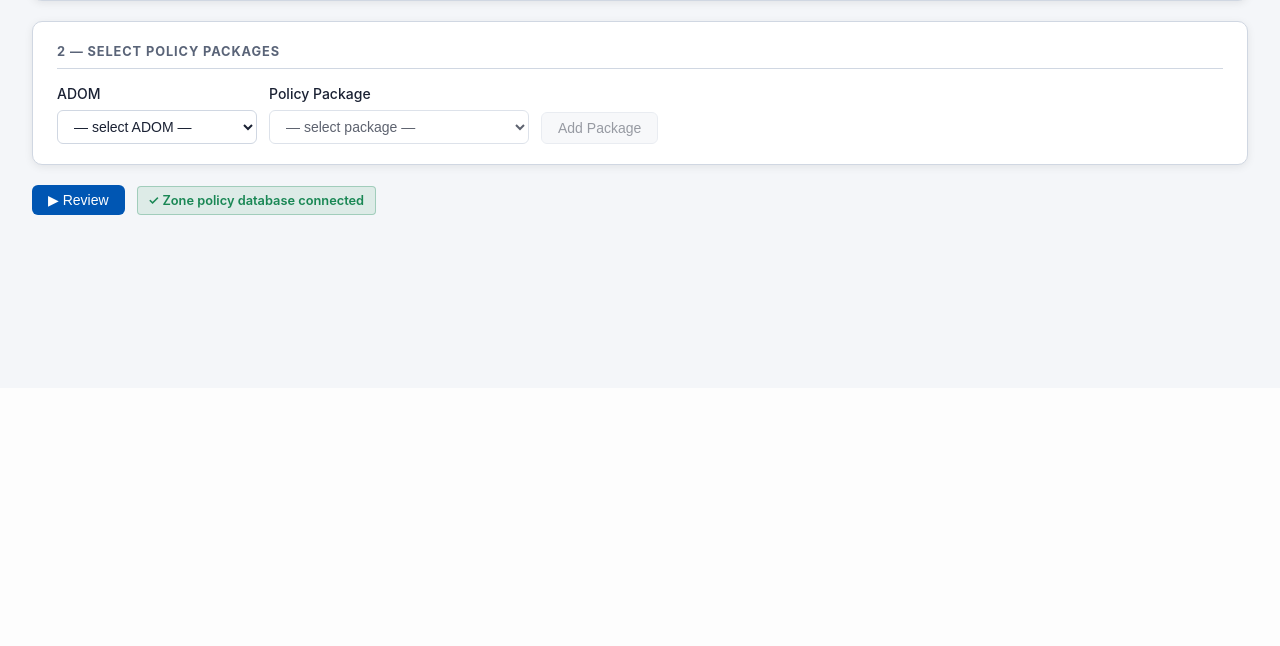
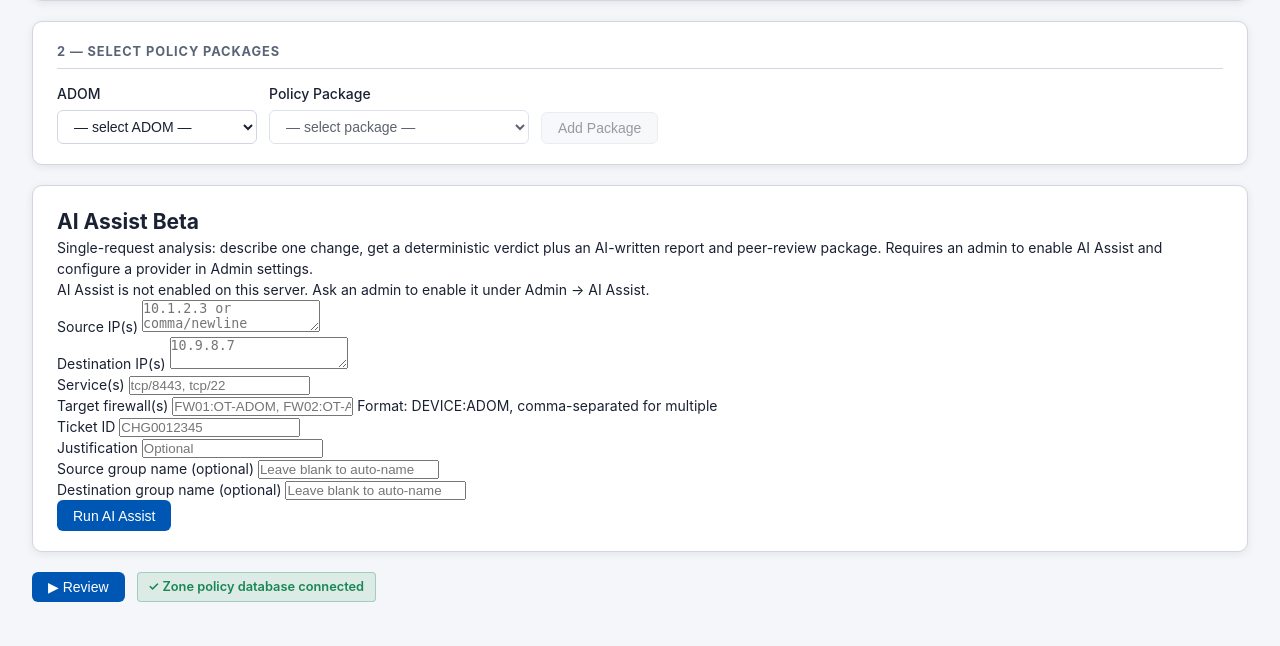
Before and after one commit to Alski-MPLS/4thealth-plus, a Flask app: page /rule-review in a window 1280 px wide. Shown: the part 412-1058 px from the top of the page. Before the commit the page ends 627 px from the top, so only its background shows below. Run offline with Flask 3, Linux system fonts and the light colour scheme; the visitor is signed in with stand-in values (Sample User, id 1); parts of the project's set-up code (start-up, migrations or seed data) failed here and were passed over.

Commit message:
Add AI Assist panel to the Rule Validation UI
Adds the AI Assist section to rule_review.html and its JS logic to
rule_review.js, per task 10 of the phase-2 plan. Deviates from the
brief's literal proposal for the availability check: instead of
probing POST /api/rule-review/ai-assist with an empty body to read
the 503, added a GET /api/rule-review/ai-assist-status endpoint
mirroring the existing rr_zone_status/checkZoneStatus() pattern
already used in this file for the zone-policy-DB status badge. This
is more consistent with the codebase's established convention for
lightweight feature-availability checks and avoids depending on
route validation-ordering behavior.

```diff
--- a/app/routes/rule_review_routes.py
+++ b/app/routes/rule_review_routes.py
@@ -9,6 +9,7 @@
   POST /api/rule-review/parse-import        — parse uploaded CSV or XLSX
   POST /api/rule-review/analyze             — run analysis
   GET  /api/rule-review/zone-status         — is zone policy DB available?
+  GET  /api/rule-review/ai-assist-status    — is AI Assist enabled?
   POST /api/rule-review/ai-assist           — single-request AI Assist (planner + LLM narration)
 """
 
@@ -353,6 +354,14 @@
 # ── AI Assist ─────────────────────────────────────────────────────────────────
 
 
+@bp.route("/api/rule-review/ai-assist-status")
+@tab_required("rule_review")
+def rr_ai_assist_status():
+    from app.app_settings import get_setting
+
+    return jsonify({"available": get_setting("ai_assist_enabled", False)})
+
+
 @bp.route("/api/rule-review/ai-assist", methods=["POST"])
 @tab_required("rule_review")
 def rr_ai_assist():
--- a/app/static/js/rule_review.js
+++ b/app/static/js/rule_review.js
@@ -648,3 +648,142 @@
 loadAdoms();
 checkZoneStatus();
 document.getElementById('rrZoneStatus').style.display = '';
+
+// ── AI Assist ─────────────────────────────────────────────────────────────
+
+let aiAssistLastPayload = null;
+
+function parseAiIPs(raw) {
+  return raw.split(/[\n,]+/).map(s => s.trim()).filter(Boolean).join(', ');
+}
+
+function parseAiFirewalls(raw) {
+  return raw.split(',').map(s => s.trim()).filter(Boolean).map(tok => {
+    const [device, adom] = tok.split(':').map(s => (s || '').trim());
+    return { device, adom };
+  });
+}
+
+async function checkAiAssistAvailable() {
+  try {
+    const resp = await fetch('/api/rule-review/ai-assist-status');
+    const data = await resp.json();
+    if (!data.available) {
+      document.getElementById('rrAiDisabledNotice').style.display = '';
+      document.getElementById('rrAiSubmitBtn').disabled = true;
+    }
+  } catch (e) {
+    // Non-fatal — the form's own submit handler will surface any real error.
+  }
+}
+
+async function runAiAssist(evt) {
+  evt.preventDefault();
+  const errEl = document.getElementById('rrAiError');
+  const resultEl = document.getElementById('rrAiResult');
+  const runningEl = document.getElementById('rrAiRunning');
+  errEl.style.display = 'none';
+  resultEl.style.display = 'none';
+  runningEl.style.display = '';
+
+  const payload = {
+    src: parseAiIPs(document.getElementById('rrAiSrc').value),
+    dst: parseAiIPs(document.getElementById('rrAiDst').value),
+    service: document.getElementById('rrAiSvc').value.trim(),
+    firewalls: parseAiFirewalls(document.getElementById('rrAiFirewalls').value),
+    ticket_id: document.getElementById('rrAiTicket').value.trim(),
+    justification: document.getElementById('rrAiJustification').value.trim(),
+    src_group: document.getElementById('rrAiSrcGroup').value.trim(),
+    dst_group: document.getElementById('rrAiDstGroup').value.trim(),
+  };
+
+  try {
+    const resp = await fetch('/api/rule-review/ai-assist', {
+      method: 'POST',
+      headers: { 'Content-Type': 'application/json', 'X-CSRF-Token': window.CSRF_TOKEN || '' },
+      body: JSON.stringify(payload),
+    });
+    const data = await resp.json();
+    runningEl.style.display = 'none';
+    if (!resp.ok) {
+      errEl.textContent = data.error || `Request failed (${resp.status})`;
+      errEl.style.display = '';
+      return;
+    }
+    renderAiResult(data);
+  } catch (e) {
+    runningEl.style.display = 'none';
+    errEl.textContent = 'Request failed: ' + e.message;
+    errEl.style.display = '';
+  }
+}
+
+function renderAiResult(data) {
+  aiAssistLastPayload = data;
+  const plan = data.plan;
+  document.getElementById('rrAiVerdict').textContent = plan.cli_status;
+  document.getElementById('rrAiPlanSummary').textContent = plan.recommendation || '';
+
+  const pathEl = document.getElementById('rrAiPathRelevance');
+  const pathEntries = Object.entries(data.path_relevance || {});
+  if (pathEntries.length) {
+    pathEl.innerHTML = pathEntries.map(([device, pr]) => {
+      const status = pr.in_path === true ? 'In path' : pr.in_path === false ? 'Not in path' : 'Unknown';
+      return `<div><strong>${device}:</strong> ${status} (${pr.confidence || 'low'} confidence)</div>`;
+    }).join('');
+    pathEl.style.display = '';
+  } else {
+    pathEl.style.display = 'none';
+  }
+
+  const narrEl = document.getElementById('rrAiNarrative');
+  const narrErrEl = document.getElementById('rrAiNarrativeError');
+  if (data.narrative) {
+    narrEl.textContent = data.narrative;
+    narrErrEl.style.display = 'none';
+  } else {
+    narrEl.textContent = '';
+    narrErrEl.textContent = 'AI summary unavailable: ' + (data.narrative_error || 'unknown error');
+    narrErrEl.style.display = '';
+  }
+
+  const cliLines = (plan.firewalls || [])
+    .filter(fw => fw.policy_cli)
+    .map(fw => `# ${fw.firewall}\n${fw.policy_cli}`);
+  document.getElementById('rrAiCliOutput').textContent = cliLines.join('\n\n');
+
+  document.getElementById('rrAiResult').style.display = '';
+}
+
+function copyAiCli() {
+  const text = document.getElementById('rrAiCliOutput').textContent;
+  navigator.clipboard.writeText(text).catch(() => {});
+}
+
+function downloadAiPackage() {
+  if (!aiAssistLastPayload) return;
+  const plan = aiAssistLastPayload.plan;
+  const narrative = aiAssistLastPayload.narrative || '(AI summary unavailable)';
+  const cli = document.getElementById('rrAiCliOutput').textContent;
+  const text = [
+    `Peer Review Package — ${plan.ticket_id || '(no ticket)'}`,
+    '='.repeat(60),
+    '',
+    'AI-Generated Report:',
+    narrative,
+    '',
+    'Generated CLI:',
+    cli,
+  ].join('\n');
+  const a = document.createElement('a');
+  const bl = new Blob([text], { type: 'text/plain' });
+  a.href = URL.createObjectURL(bl);
+  a.download = `peer_review_${plan.ticket_id || 'package'}.txt`;
+  a.click();
+  URL.revokeObjectURL(a.href);
+}
+
+document.getElementById('rrAiForm')?.addEventListener('submit', runAiAssist);
+document.getElementById('rrAiCopyBtn')?.addEventListener('click', copyAiCli);
+document.getElementById('rrAiDownloadBtn')?.addEventListener('click', downloadAiPackage);
+checkAiAssistAvailable();
--- a/app/templates/rule_review.html
+++ b/app/templates/rule_review.html
@@ -114,6 +114,69 @@
   </div>
 </div>
 
+<!-- ── AI Assist ────────────────────────────────────────────────────────── -->
+<section class="rr-section" id="rrAiAssistSection">
+  <h2>AI Assist <span class="badge badge-beta">Beta</span></h2>
+  <p class="rr-hint">Single-request analysis: describe one change, get a deterministic verdict plus an AI-written report and peer-review package. Requires an admin to enable AI Assist and configure a provider in Admin settings.</p>
+
+  <div id="rrAiDisabledNotice" class="rr-notice" style="display:none">
+    AI Assist is not enabled on this server. Ask an admin to enable it under Admin &rarr; AI Assist.
+  </div>
+
+  <form id="rrAiForm" class="rr-form">
+    <div class="rr-form-row">
+      <label for="rrAiSrc">Source IP(s)</label>
+      <textarea id="rrAiSrc" placeholder="10.1.2.3 or comma/newline separated"></textarea>
+    </div>
+    <div class="rr-form-row">
+      <label for="rrAiDst">Destination IP(s)</label>
+      <textarea id="rrAiDst" placeholder="10.9.8.7"></textarea>
+    </div>
+    <div class="rr-form-row">
+      <label for="rrAiSvc">Service(s)</label>
+      <input type="text" id="rrAiSvc" placeholder="tcp/8443, tcp/22">
+    </div>
+    <div class="rr-form-row">
+      <label for="rrAiFirewalls">Target firewall(s)</label>
+      <input type="text" id="rrAiFirewalls" placeholder="FW01:OT-ADOM, FW02:OT-ADOM">
+      <span class="rr-field-hint">Format: DEVICE:ADOM, comma-separated for multiple</span>
+    </div>
+    <div class="rr-form-row">
+      <label for="rrAiTicket">Ticket ID</label>
+      <input type="text" id="rrAiTicket" placeholder="CHG0012345">
+    </div>
+    <div class="rr-form-row">
+      <label for="rrAiJustification">Justification</label>
+      <input type="text" id="rrAiJustification" placeholder="Optional">
+    </div>
+    <div class="rr-form-row">
+      <label for="rrAiSrcGroup">Source group name (optional)</label>
+      <input type="text" id="rrAiSrcGroup" placeholder="Leave blank to auto-name">
+    </div>
+    <div class="rr-form-row">
+      <label for="rrAiDstGroup">Destination group name (optional)</label>
+      <input type="text" id="rrAiDstGroup" placeholder="Leave blank to auto-name">
+    </div>
+    <button type="submit" class="btn btn-primary" id="rrAiSubmitBtn">Run AI Assist</button>
+  </form>
+
+  <div id="rrAiRunning" class="rr-running" style="display:none">Running planner and generating report&hellip;</div>
+  <div id="rrAiError" class="rr-error" style="display:none"></div>
+
+  <div id="rrAiResult" style="display:none">
+    <h3>Verdict: <span id="rrAiVerdict"></span></h3>
+    <div id="rrAiPlanSummary"></div>
+    <div id="rrAiPathRelevance" class="rr-hint" style="display:none"></div>
+    <h3>AI-Generated Report</h3>
+    <div id="rrAiNarrativeError" class="rr-notice" style="display:none"></div>
+    <div id="rrAiNarrative" class="rr-narrative"></div>
+    <h3>Generated CLI</h3>
+    <pre id="rrAiCliOutput"></pre>
+    <button type="button" class="btn btn-sm" id="rrAiCopyBtn">Copy CLI</button>
+    <button type="button" class="btn btn-sm" id="rrAiDownloadBtn">Download Peer Review Package</button>
+  </div>
+</section>
+
 <!-- ── Review button ───────────────────────────────────────────────────── -->
 <div style="margin:.5rem 0 1.25rem;display:flex;align-items:center;gap:.75rem;flex-wrap:wrap">
   <button class="btn btn-primary" id="rrReviewBtn" disabled>&#9654; Review</button>
```
